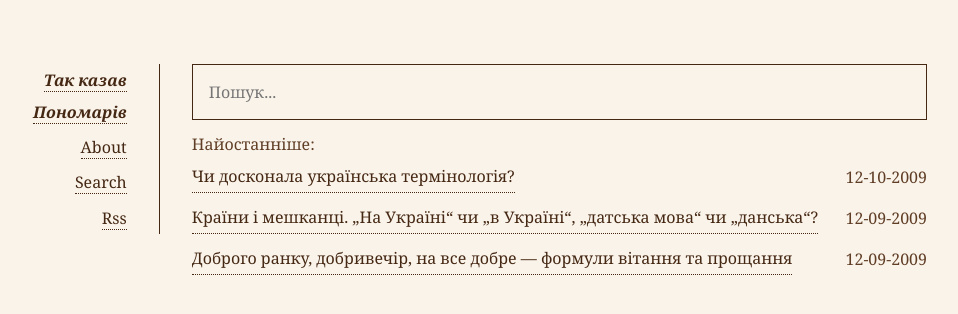
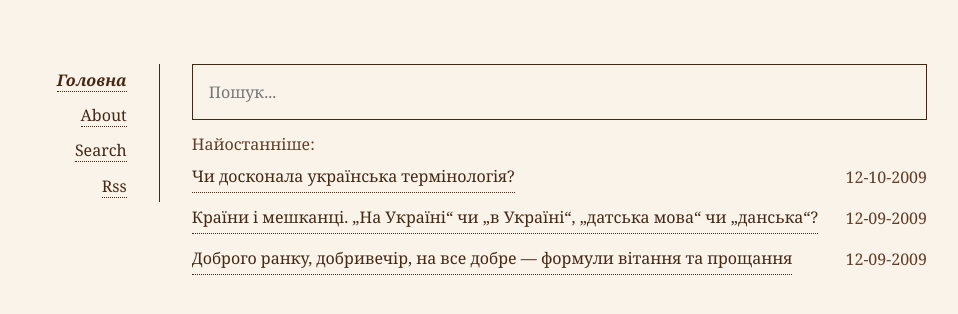
Before and after one commit to ponomariv/ponomariv.github.io, a Jekyll site: the page built from index.html, in a window 1280 px wide. Shown: the top 314 px of the page, without its empty margins (161-1119 px from the left). Built offline with Jekyll 4.4.1, drawn with Linux system fonts in a browser that asks for light colours.

Commit message:
Update navigation.yml

```diff
--- a/_data/navigation.yml
+++ b/_data/navigation.yml
@@ -1,5 +1,5 @@
 links:
-- title: <i>Так казав Пономарів</i>
+- title: <i>Головна</i>
   url: /
 - title: About
   url: /about
```
